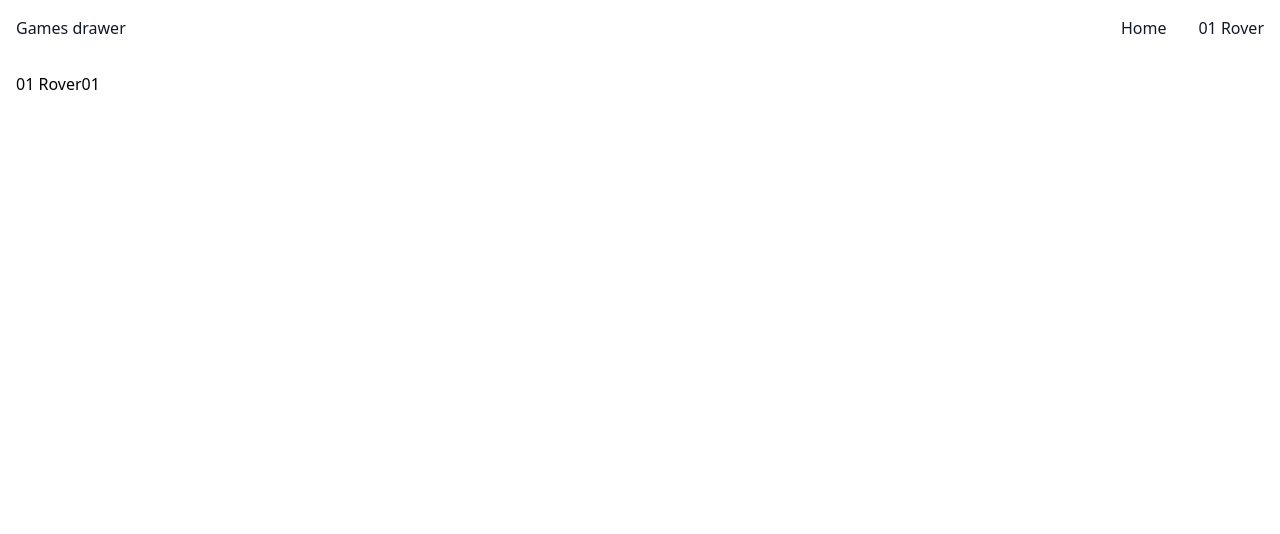
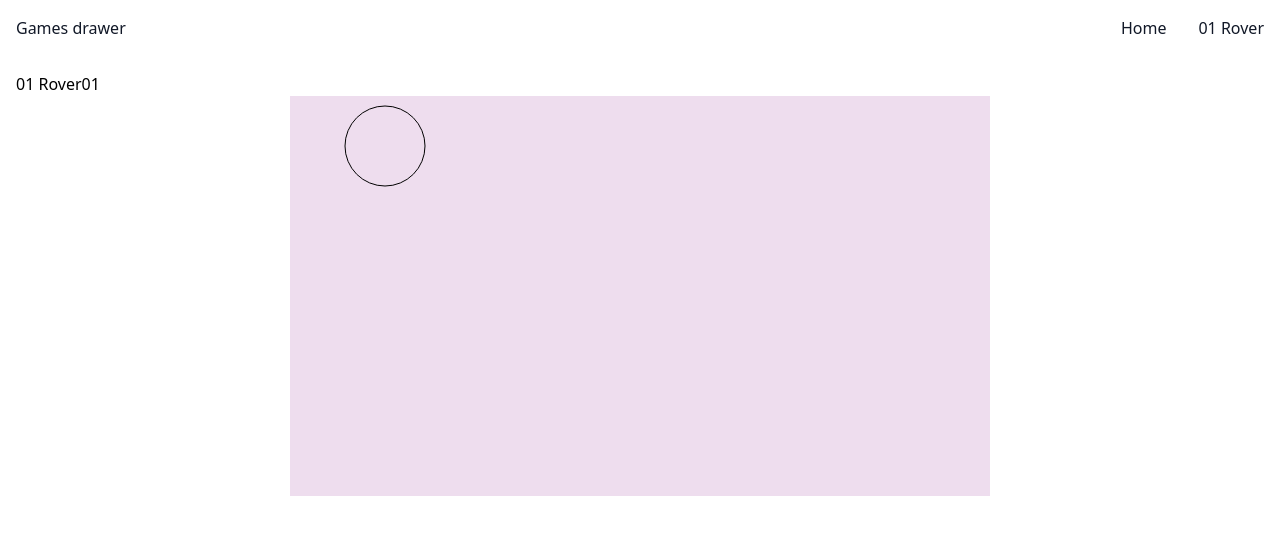
Before and after one commit to Deykun/games-drawer, a React (Vite) app: page /01-rover in a window 1280 px wide. Shown: the top 534 px of the page. Built offline with nearby package versions, Linux system fonts and the light colour scheme.

Commit message:
Canavas added to project

```diff
--- a/src/App.tsx
+++ b/src/App.tsx
@@ -5,7 +5,7 @@ const App = () => {
   return (
     <>
       <Header />
-      <div className="max-w-screen-xl flex flex-wrap items-center justify-between mx-auto p-4">
+      <div className="max-w-screen-xl mx-auto p-4">
         <Routes />
       </div>
     </>
--- /dev/null
+++ b/src/app/Canvas.tsx
@@ -0,0 +1,30 @@
+import { useRef, useEffect } from 'react';
+
+type Props = {
+  className?: string,
+  height?: number,
+  width?: number,
+  runGame: ({ canvas, ctx }: { canvas: HTMLCanvasElement, ctx: CanvasRenderingContext2D }) => void,
+}
+
+const Canvas = ({ className, height = 400, width = 700, runGame }: Props) => {
+  const canvasRef = useRef<HTMLCanvasElement | null>(null);
+  const canvasCtxRef = useRef<CanvasRenderingContext2D | null>(null);
+
+  useEffect(() => {
+    if (canvasRef.current) {
+      canvasCtxRef.current = canvasRef.current.getContext('2d');
+      let ctx = canvasCtxRef.current;
+
+      if (ctx) {
+        runGame({ canvas: canvasRef.current, ctx })
+      }
+    }
+  }, []);
+
+  return (
+      <canvas ref={canvasRef} height={height} width={700} className={className} />
+  );
+}
+
+export default Canvas
--- a/src/pages/01-rover/Rover01.tsx
+++ b/src/pages/01-rover/Rover01.tsx
@@ -1,9 +1,14 @@
+import Canvas from '../../app/Canvas'
+
+import { runGame } from './game';
+
 const Rover01 = () => {
   return (
       <>
         <h1>01 Rover01</h1>
+        <Canvas runGame={runGame} className="bg-[#ffb78c] mx-auto" />
       </>
-  )
-}
+  );
+};
 
-export default Rover01
+export default Rover01;
--- /dev/null
+++ b/src/pages/01-rover/game.ts
@@ -0,0 +1,10 @@
+export const runGame = ({ ctx }: { canvas: HTMLCanvasElement, ctx: CanvasRenderingContext2D }) => {
+  ctx.fillStyle = '#ede'
+  ctx.fillRect(0, 0, ctx.canvas.width, ctx.canvas.height)
+
+  ctx!.beginPath();
+  ctx!.arc(95, 50, 40, 0, 2 * Math.PI);
+  ctx!.stroke();
+
+  return;
+};
```
Also changed, not shown: src/main.tsx (+7 -3 lines).
